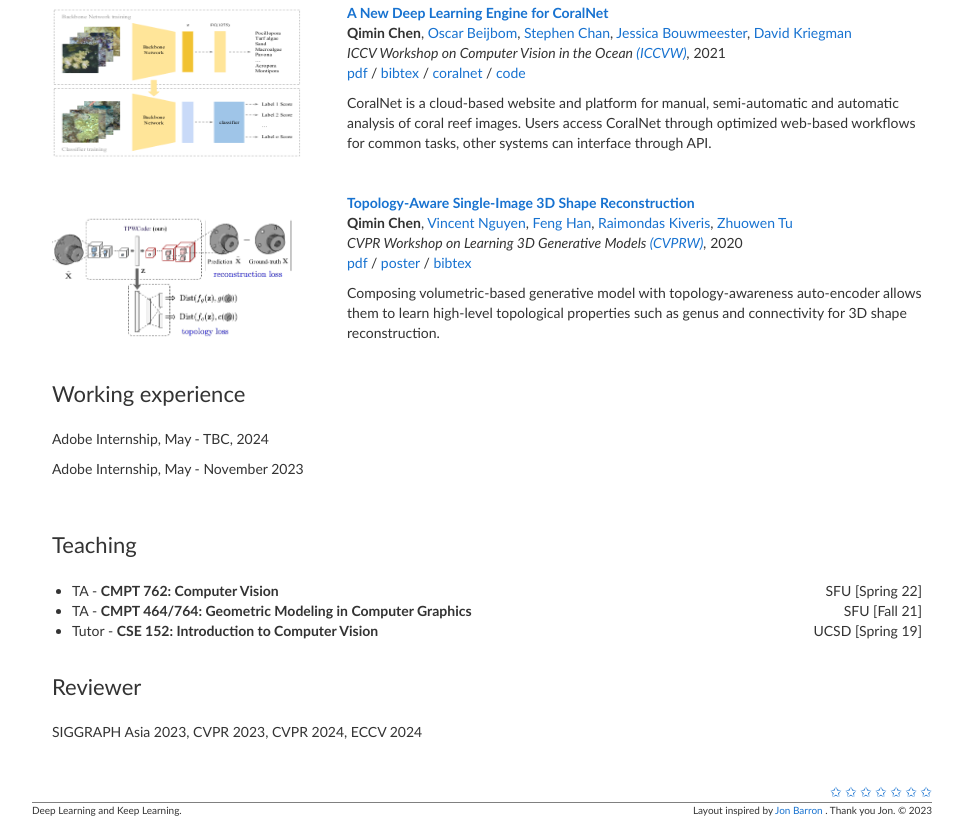
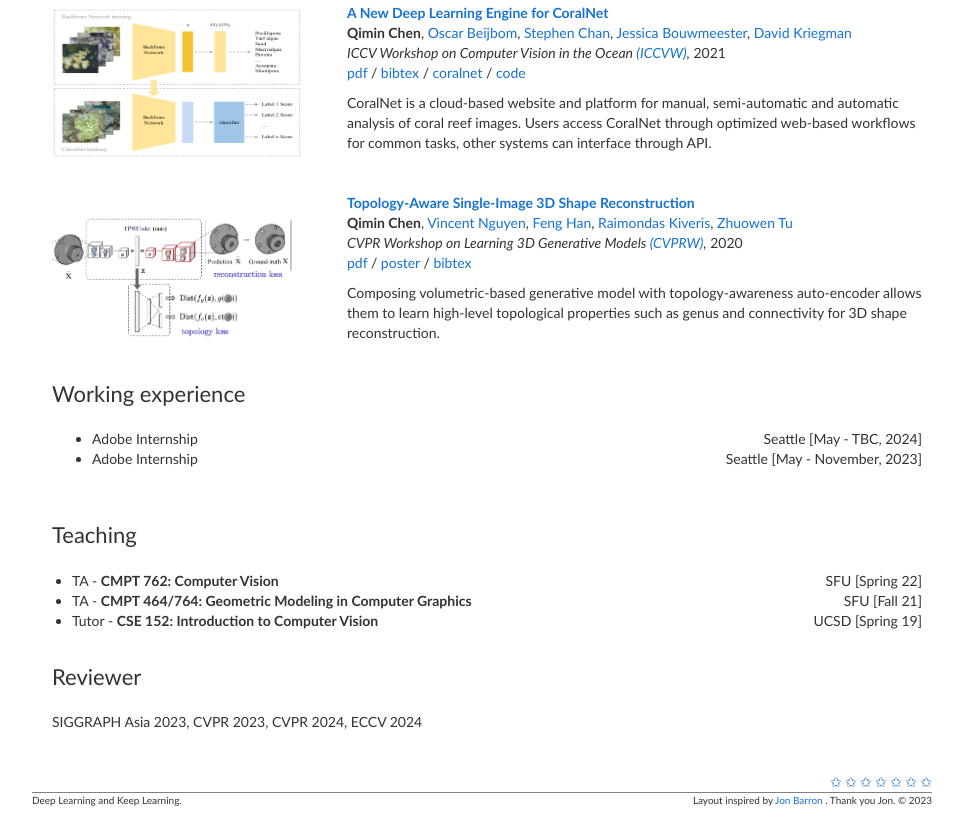
Before and after one commit to qiminchen/qiminchen.github.io, a plain HTML site: page index.html in a window 1280 px wide. Shown: the part 1335-2162 px from the top of the page, without its empty margins (158-1121 px from the left). Drawn offline with nearby package versions, Linux system fonts and the light colour scheme.

Commit message:
Update index.html

```diff
--- a/index.html
+++ b/index.html
@@ -351,8 +351,16 @@
                     <tbody>
                     <tr>
                         <td style="padding-bottom:10px;padding-top:10px;padding-left:20px;padding-right:10px;width:100%;vertical-align:middle">
-                            <p>Adobe Internship, May - TBC, 2024</p>
-                            <p>Adobe Internship, May - November 2023</p>
+                            <ul>
+                                <li>
+                                    <span style="float:left;">Adobe Internship</strong></span>
+                                    <span style="float:right;">Seattle [May - TBC, 2024]</span>
+                                </li>
+                                <li>
+                                    <span style="float:left;">Adobe Internship</strong></span>
+                                    <span style="float:right;">Seattle [May - November, 2023]</span>
+                                </li>
+                            </ul>
                         </td>
                     </tr>
                     </tbody>
```
